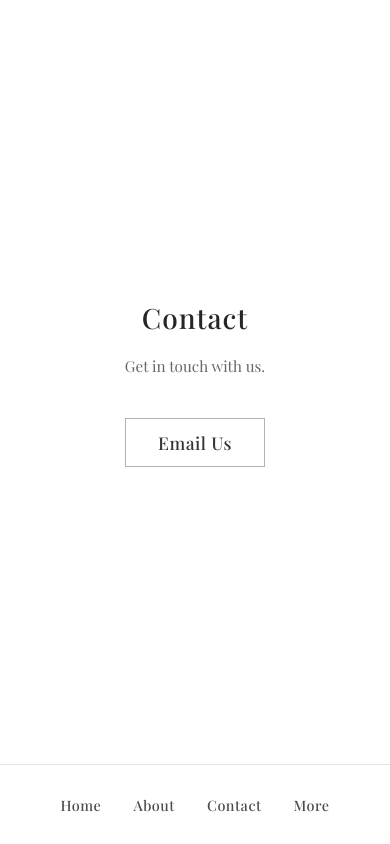
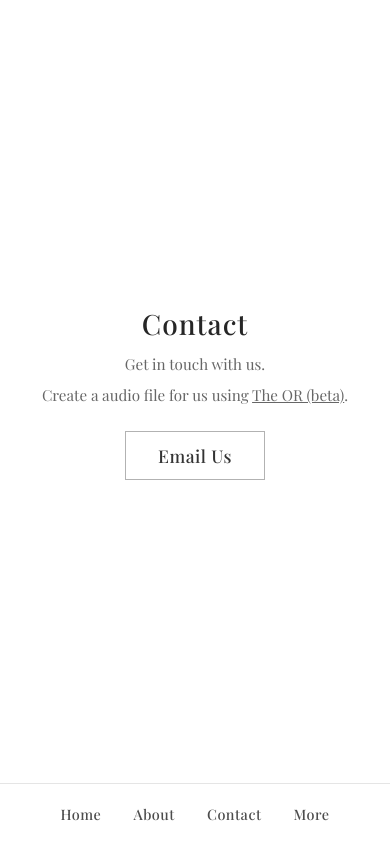
Before and after one commit to theingredients/theingredients, a React (Vite) app: page /about in a window 390 px wide. Both pictures are taken after a click on the button "Contact". Built offline with nearby package versions, Linux system fonts and the light colour scheme.

Commit message:
Fix inline link styling and HTML validation issues - v1.0.1

```diff
--- a/index.html
+++ b/index.html
@@ -1,16 +1,25 @@
-<!doctype html>
+<!DOCTYPE html>
 <html lang="en">
   <head>
     <meta charset="UTF-8" />
     <link rel="icon" type="image/svg+xml" href="/vite.svg" />
-    <meta name="viewport" content="width=device-width, initial-scale=1.0" />
-    <link rel="preconnect" href="https://fonts.googleapis.com">
-    <link rel="preconnect" href="https://fonts.gstatic.com" crossorigin>
-    <link href="https://fonts.googleapis.com/css2?family=Playfair+Display:wght@400;500;600;700&display=swap" rel="stylesheet">
+    <meta name="viewport" content="width=device-width, initial-scale=1.0, maximum-scale=1.0, user-scalable=no, viewport-fit=cover" />
+    <link rel="preconnect" href="https://fonts.googleapis.com" />
+    <link rel="preconnect" href="https://fonts.gstatic.com" crossorigin />
+    <link href="https://fonts.googleapis.com/css2?family=Playfair+Display:wght@400;500;600;700&display=swap" rel="stylesheet" />
     <title>The Ingredients</title>
   </head>
   <body>
-    <div id="root"></div>
+    <div id="root">
+      <noscript>
+        <div style="display: flex; align-items: center; justify-content: center; height: 100vh; font-family: 'Playfair Display', serif; text-align: center; padding: 2rem;">
+          <div>
+            <h1>The Ingredients</h1>
+            <p>Please enable JavaScript to view this site.</p>
+          </div>
+        </div>
+      </noscript>
+    </div>
     <script type="module" src="/src/main.tsx"></script>
   </body>
 </html>
--- a/package.json
+++ b/package.json
@@ -1,7 +1,7 @@
 {
   "name": "theingredients",
   "private": true,
-  "version": "1.0.0",
+  "version": "1.0.1",
   "type": "module",
   "scripts": {
     "dev": "vite",
--- a/src/components/Layout.css
+++ b/src/components/Layout.css
@@ -19,6 +19,8 @@
   padding: 1rem;
   width: 100%;
   box-sizing: border-box;
+  overflow-y: auto;
+  min-height: 0;
 }
 
 .footer {
@@ -68,17 +70,25 @@
 }
 
 @media (max-width: 768px) {
+  .layout {
+    height: 100vh;
+    height: -webkit-fill-available;
+    max-height: 100vh;
+    overflow: hidden;
+  }
+
   .main-content {
     padding: 0.5rem;
+    overflow-y: auto;
+    -webkit-overflow-scrolling: touch;
   }
 
   .footer {
     gap: 1.5rem;
-    padding: 0 1rem;
+    padding: 0.75rem 1rem;
     height: auto;
-    min-height: 80px;
-    padding-top: 1rem;
-    padding-bottom: 1rem;
+    min-height: 60px;
+    flex-shrink: 0;
   }
 
   .footer-button {
@@ -88,13 +98,24 @@
 }
 
 @media (max-width: 480px) {
+  .layout {
+    height: 100vh;
+    height: -webkit-fill-available;
+    max-height: 100vh;
+    overflow: hidden;
+  }
+
   .main-content {
     padding: 0.25rem;
+    overflow-y: auto;
+    -webkit-overflow-scrolling: touch;
   }
 
   .footer {
     gap: 1rem;
-    padding: 0 0.75rem;
+    padding: 0.75rem 0.75rem;
+    min-height: 60px;
+    flex-shrink: 0;
   }
 
   .footer-button {
--- a/src/index.css
+++ b/src/index.css
@@ -24,6 +24,23 @@ body {
   overflow-x: hidden;
 }
 
+@media (max-width: 768px) {
+  html {
+    height: 100%;
+    height: -webkit-fill-available;
+  }
+
+  body {
+    position: fixed;
+    width: 100%;
+    height: 100%;
+    height: -webkit-fill-available;
+    overflow: hidden;
+    -webkit-overflow-scrolling: touch;
+    touch-action: pan-y;
+  }
+}
+
 body.theme-dark {
   background-color: #1a1a1a;
   color: rgba(255, 255, 255, 0.87);
@@ -37,6 +54,15 @@ body.theme-dark {
   overflow-x: hidden;
 }
 
+@media (max-width: 768px) {
+  #root {
+    height: 100%;
+    height: -webkit-fill-available;
+    max-height: 100%;
+    overflow: hidden;
+  }
+}
+
 button {
   font-family: inherit;
 }
--- a/src/main.tsx
+++ b/src/main.tsx
@@ -3,8 +3,13 @@ import ReactDOM from 'react-dom/client'
 import App from './App.tsx'
 import './index.css'
 
-ReactDOM.createRoot(document.getElementById('root')!).render(
-  <React.StrictMode>
-    <App />
-  </React.StrictMode>,
-)
+const rootElement = document.getElementById('root')
+if (rootElement) {
+  ReactDOM.createRoot(rootElement).render(
+    <React.StrictMode>
+      <App />
+    </React.StrictMode>,
+  )
+} else {
+  console.error('Root element not found')
+}
--- a/src/pages/Contact.tsx
+++ b/src/pages/Contact.tsx
@@ -4,7 +4,7 @@ import './PageStyles.css'
 const Contact = () => {
   const handleEmailClick = () => {
     const subject = encodeURIComponent('Let\'s talk!')
-    const body = encodeURIComponent('Hello Ingredients team,\n\nI would like to talk about...')
+    const body = encodeURIComponent('Hello Ingredients!\n\nI would like to talk about...')
     window.location.href = `mailto:theingredientscollective@gmail.com?subject=${subject}&body=${body}`
   }
 
@@ -13,6 +13,9 @@ const Contact = () => {
       <div className="page-container">
         <h1 className="page-title">Contact</h1>
         <p className="page-content">Get in touch with us.</p>
+        <p className="page-content">Create a audio file for us using <a href="https://or-six.vercel.app/" target="_blank" rel="noopener noreferrer" className="inline-link">
+          The OR (beta)
+        </a>.</p>
         <button onClick={handleEmailClick} className="email-button">
           Email Us
         </button>
--- a/src/pages/More.tsx
+++ b/src/pages/More.tsx
@@ -10,7 +10,7 @@ const More = () => {
           The OR (beta)
         </a>
         <p className="page-content">The DO (alpha)</p>
-        <p className="page-content">More Coming Soon...</p>
+        <p className="page-content">The Future</p>
       </div>
     </Layout>
   )
--- a/src/pages/PageStyles.css
+++ b/src/pages/PageStyles.css
@@ -20,12 +20,28 @@
   font-size: 1.2rem;
   color: rgba(0, 0, 0, 0.6);
   font-weight: 400;
-  margin-bottom: 2rem;
+  margin-bottom: 0.5rem;
   transition: color 0.3s ease;
+  display: block;
+}
+
+.page-content:last-child {
+  margin-bottom: 0;
 }
 
 .theme-dark .page-content {
   color: rgba(255, 255, 255, 0.6);
+}
+
+.inline-link {
+  display: inline;
+  text-decoration: underline;
+  color: inherit;
+  transition: opacity 0.3s ease;
+}
+
+.inline-link:hover {
+  opacity: 0.8;
 }
 
 .email-button {
@@ -64,29 +80,34 @@
 
 @media (max-width: 768px) {
   .page-container {
-    padding: 1.5rem;
+    padding: 1rem;
+    max-width: 100%;
   }
 
   .page-title {
     font-size: 2rem;
+    margin-bottom: 0.75rem;
   }
 
   .page-content {
     font-size: 1rem;
+    margin-bottom: 0.5rem;
   }
 }
 
 @media (max-width: 480px) {
   .page-container {
-    padding: 1rem;
+    padding: 0.75rem;
+    max-width: 100%;
   }
 
   .page-title {
     font-size: 1.75rem;
+    margin-bottom: 0.5rem;
   }
 
   .page-content {
     font-size: 0.95rem;
-    margin-bottom: 1.5rem;
+    margin-bottom: 0.5rem;
   }
 }
```
